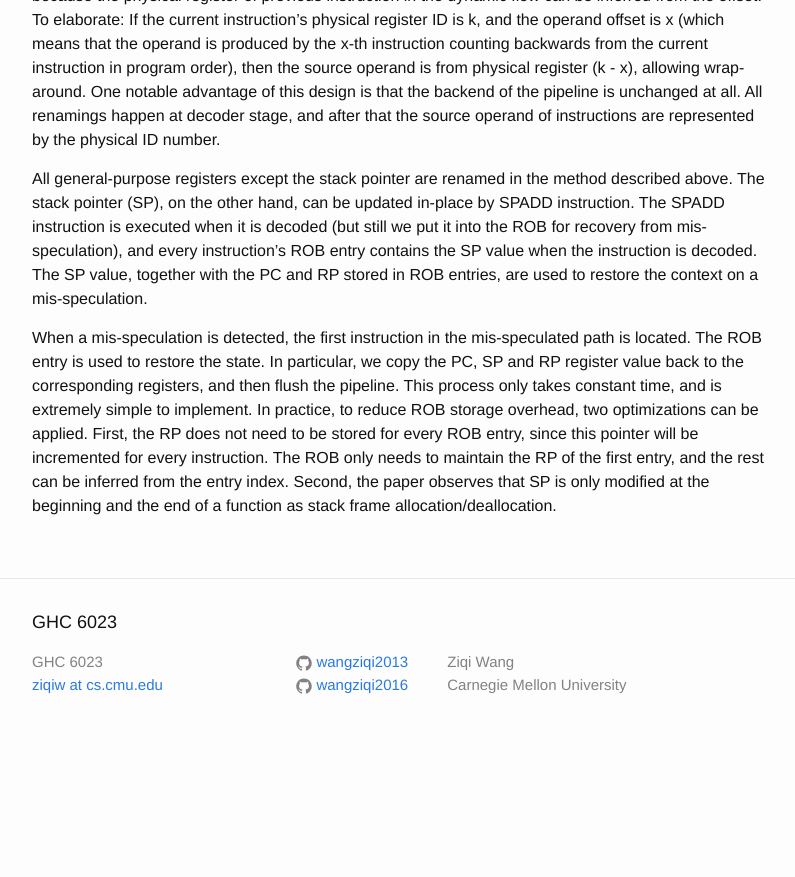
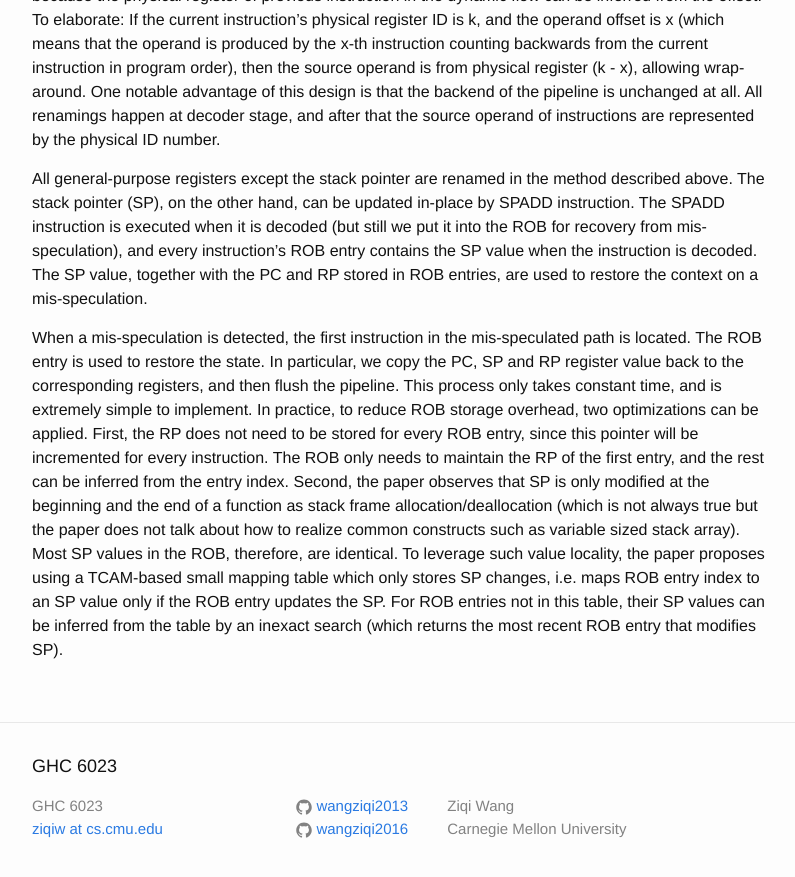
Before and after one commit to wangziqi2013/wangziqi2013.github.io, a Jekyll site: the page built from _posts/2019-08-15-straight.markdown, in a window 1280 px wide and 900 px high, scrolled down 2040 px. Shown: the top 877 px of the window, without its empty margins (238-1033 px from the left). Built offline with Jekyll 4.4.1, drawn with Linux system fonts in a browser that asks for light colours; our own code applies the rules of GitHub Pages for plain Markdown files; before the commit the page ends 2796 px from its top, so only the background shows below that.

Commit message:
Finish optimization

```diff
--- a/_posts/2019-08-15-straight.markdown
+++ b/_posts/2019-08-15-straight.markdown
@@ -100,4 +100,8 @@ the pipeline. This process only takes constant time, and is extremely simple to
 storage overhead, two optimizations can be applied. First, the RP does not need to be stored for every ROB entry, since
 this pointer will be incremented for every instruction. The ROB only needs to maintain the RP of the first entry, and the
 rest can be inferred from the entry index. Second, the paper observes that SP is only modified at the beginning and the
-end of a function as stack frame allocation/deallocation.
+end of a function as stack frame allocation/deallocation (which is not always true but the paper does not talk about how
+to realize common constructs such as variable sized stack array). Most SP values in the ROB, therefore, are identical.
+To leverage such value locality, the paper proposes using a TCAM-based small mapping table which only stores SP changes,
+i.e. maps ROB entry index to an SP value only if the ROB entry updates the SP. For ROB entries not in this table, their
+SP values can be inferred from the table by an inexact search (which returns the most recent ROB entry that modifies SP).
```
